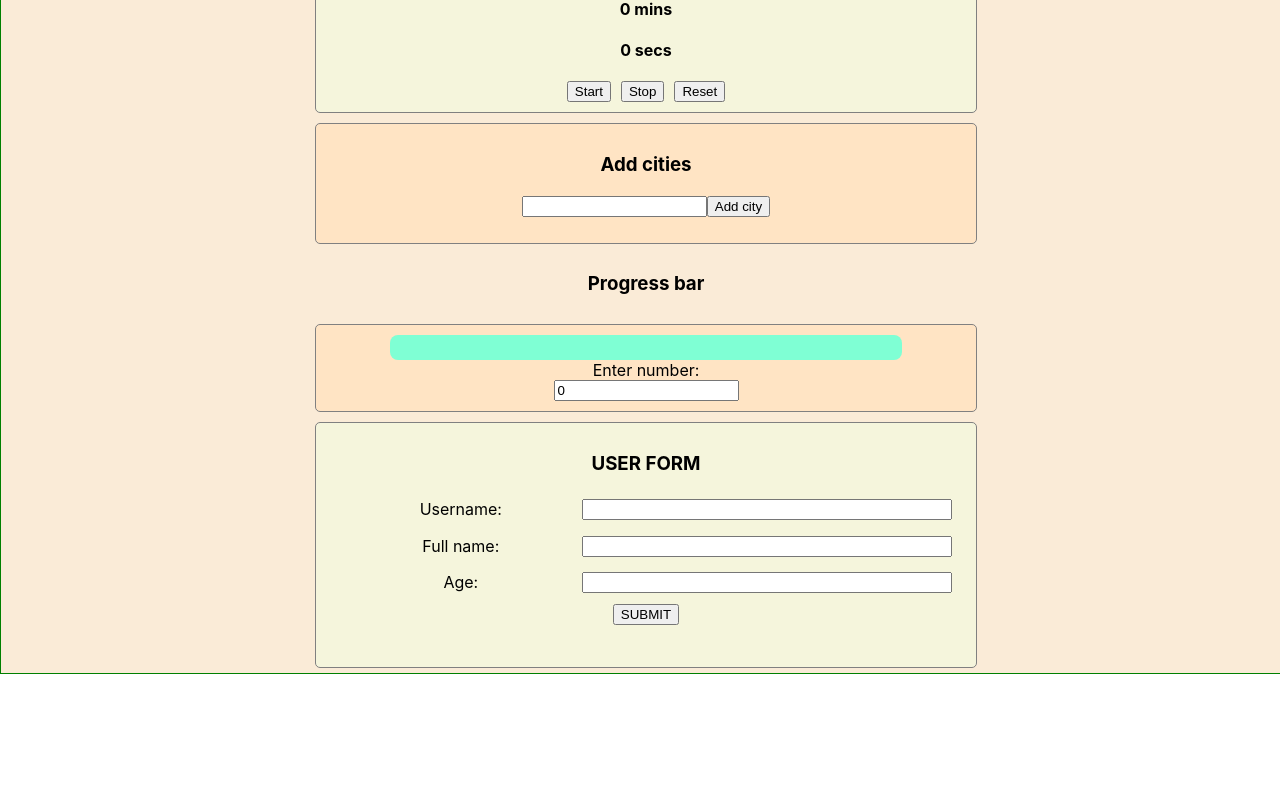
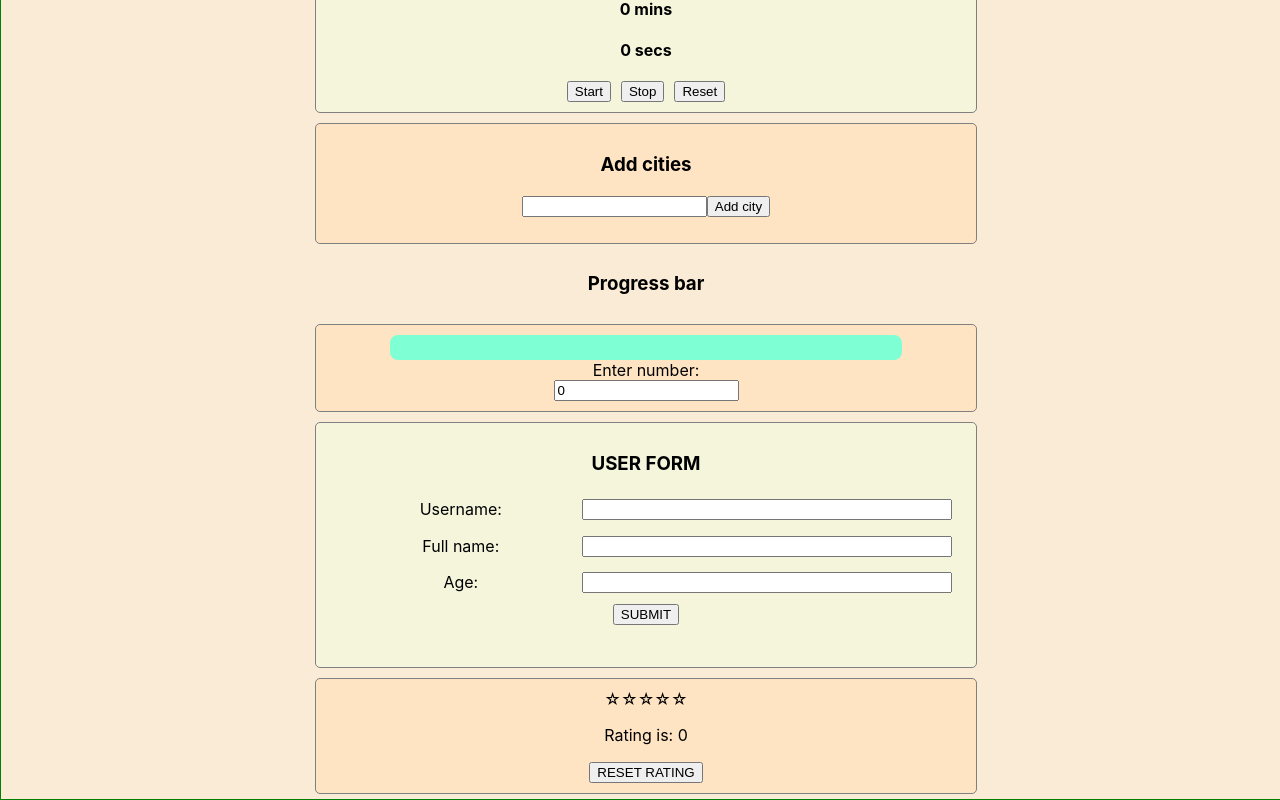
Before and after one commit to bhargavgunreddy/timer-based-click, a React (Create React App) app: page / in a window 1280 px wide. Shown: the part 238-1038 px from the top of the page. Before the commit the page ends 912 px from the top, so only its background shows below. Built offline with nearby package versions, Linux system fonts and the light colour scheme.

Commit message:
Add start rating component

```diff
--- a/src/App.css
+++ b/src/App.css
@@ -117,3 +117,7 @@ th,
 td {
   border: 1px solid;
 }
+
+.fill {
+  background-color: aqua;
+}
--- a/src/App.tsx
+++ b/src/App.tsx
@@ -6,6 +6,7 @@ import StopWatch from './components/stop-watch';
 import TodoList from './components/todo-list';
 import { ProgressBar } from './components/progress-bar';
 import { FormWidget } from './components/form-widget';
+import { StarRating } from './components/star-rating';
 
 function App() {
 
@@ -20,6 +21,7 @@ function App() {
       <TodoList />
       <ProgressBar />
       <FormWidget />
+      <StarRating />
     </div>
   );
 }
--- /dev/null
+++ b/src/components/star-rating.tsx
@@ -0,0 +1,62 @@
+import React, { useState, useCallback, useEffect, useMemo, useRef, MouseEventHandler } from 'react';
+
+
+export const StarRating = () => {
+
+    const [rating, setRating] = useState(0);
+
+    const onHover = (ev: any) => {
+        if (!rating) {
+            const currentEle = ev.target.id.split("-")[1];
+            resetSign();
+            flipSign(Number(currentEle));
+        }
+        // flipSign();
+    }
+
+    const onLeave = () => {
+        // const currentEle = ev.target.id.split("-")[1];
+        if (!rating) {
+
+            resetSign();
+        }
+        // flipSign(Number(currentEle));
+    }
+
+    const onClick = (ev: { target: { id: string; }; }) => {
+        const currentEle = ev.target.id.split("-")[1];
+        resetSign();
+        flipSign(Number(currentEle));
+        setRating(Number(currentEle) + 1);
+    }
+
+    const flipSign = (num: Number) => {
+        const starArr = document.getElementsByClassName('star');
+        for (let i = 0; i <= num; i++) {
+            starArr[i].classList.add('fill');
+
+        };
+    }
+
+    const resetSign = () => {
+        const starArr = document.getElementsByClassName('star');
+        for (let i = 0; i < starArr.length; i++) {
+            starArr[i].classList.remove('fill');
+        };
+    }
+
+    const resetRating = () => {
+        resetSign();
+        setRating(0);
+    }
+    return (
+        <section className="widget">
+            {Array(5).fill(1).map((item, index) =>
+                <span id={'star-' + index} className="star" data-index={index}
+                    onMouseEnter={onHover} onMouseLeave={onLeave} onClick={onClick as any}>&#9734;</span>
+            )}
+            <p> Rating is: {rating}</p>
+            <button onClick={resetRating}>RESET RATING</button>
+        </section>
+    )
+}
```
